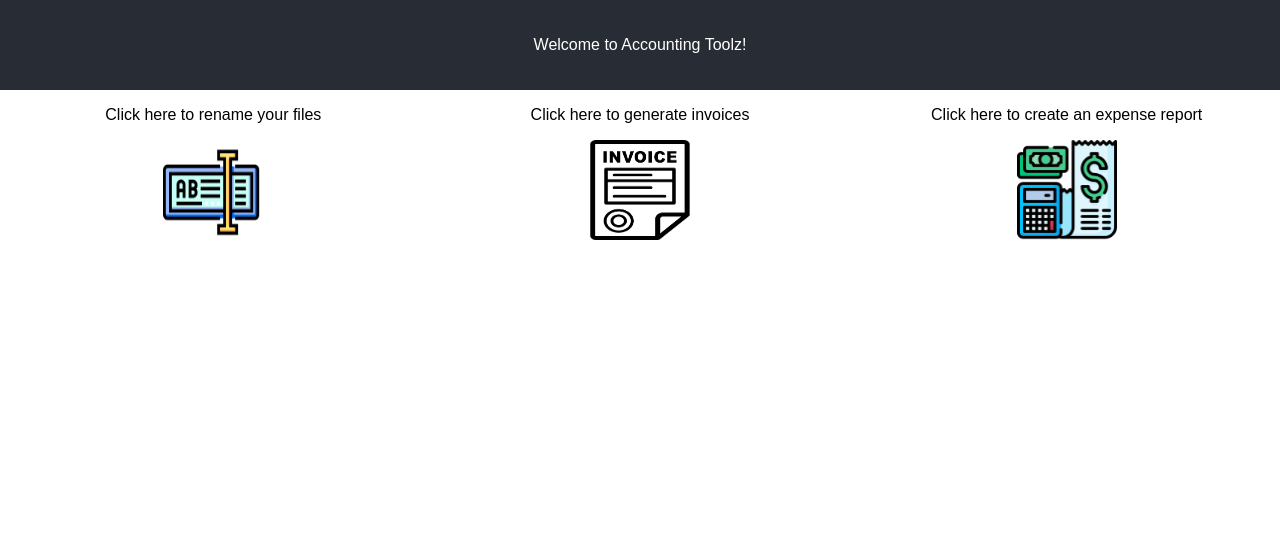
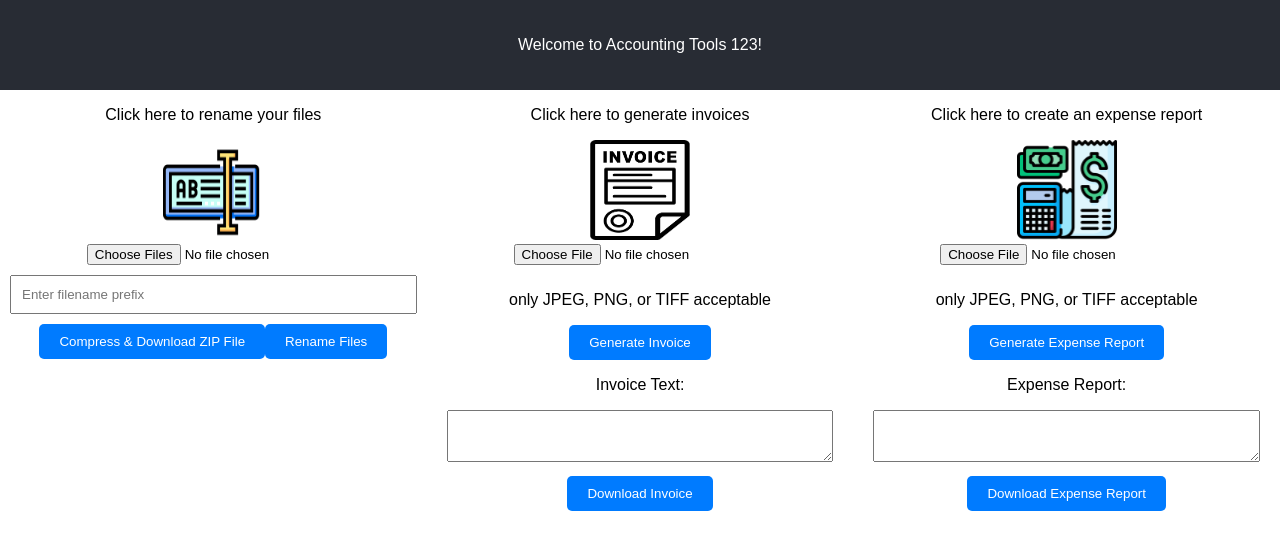
Before and after one commit to AccountingTools123/tools, a React (Create React App) app: page / in a window 1280 px wide. Shown: the top 550 px of the page. Built offline with nearby package versions, Linux system fonts and the light colour scheme.

Commit message:
Updated project with new features

```diff
--- a/package.json
+++ b/package.json
@@ -1,5 +1,4 @@
 {
-  "homepage": "http://accountingtools123.github.io/AccountingTools123-AccountingTools123.github.io",
   "name": "accountingtoolz",
   "version": "0.1.0",
   "private": true,
@@ -19,8 +18,6 @@
   },
   "scripts": {
     "start": "react-scripts start",
-    "predeploy": "npm run build",
-    "deploy": "gh-pages -d build",
     "build": "react-scripts build",
     "test": "react-scripts test",
     "eject": "react-scripts eject"
--- a/src/App.js
+++ b/src/App.js
@@ -37,7 +37,6 @@ function App() {
   }
 
   const rename = () => {
-    if (window.location.pathname === '/rename') {
     const data = {
       "files": files,
       "filenamePrefix": filenamePrefix
@@ -49,7 +48,6 @@ function App() {
       .catch((error) => {
         console.log(error);
       });
-    }
   }
 
   const handleDownloadInvoice = () => {
@@ -81,42 +79,28 @@ function App() {
     });
   }
 
-
-  const isRenamePage = window.location.pathname === '/rename';
-  const isInvoicePage = window.location.pathname === '/invoice';
-  const isExpensePage = window.location.pathname === '/expense';
-
   return (
     <div className="App">
       <header className="App-header">
-        <p>Welcome to Accounting Toolz!</p>
+        <p>Welcome to Accounting Tools 123!</p>
       </header>
 
-      <body >
+      <body>
         <div className="icons">
-      <div >
+          <div>
             <p>Click here to rename your files</p>
-        <img onClick={() => { window.location.href = '/rename' }} src="/rename.png" alt="rename" />
-      </div>
+            <div><img src="/rename.png" /></div>
 
-      <div >
-        <p>Click here to generate invoices</p>
-        <img onClick={() => { window.location.href = '/invoice' }} src="/invoice.png" alt="invoice" />
-      </div>
-      <div >
-        <p>Click here to create an expense report</p>
-        <img onClick={() => { window.location.href = '/expense' }} src="/expense.png" alt="expense" />
-      </div>
-        </div>
-        {isRenamePage && (
-          <>
             <input type="file" id="files" multiple onChange={handleFileChange} required />
             <input type="text" id="filenamePrefix" placeholder="Enter filename prefix" value={filenamePrefix} onChange={handlePrefixChange} />
             <button onClick={handleDownload}>Compress & Download ZIP File</button>
-          </>
-        )}
-        {isInvoicePage && (
-          <>
+            <button onClick={rename}>Rename Files</button>
+          </div>
+
+          <div>
+            <p>Click here to generate invoices</p>
+            <div><img src="/invoice.png" /></div>
+
             <input type="file" id="files" onChange={handleFileChange} required />
             <p>only JPEG, PNG, or TIFF acceptable</p>
             <button onClick={generateInvoice}>Generate Invoice</button>
@@ -125,12 +109,12 @@ function App() {
               <textarea value={invoiceText} readOnly />
               <button onClick={handleDownloadInvoice}>Download Invoice</button>
             </div>
-          </>
-        )}
-        {isExpensePage && (
-          <>
+          </div>
 
-            <>
+          <div>
+            <p>Click here to create an expense report</p>
+            <div><img src="/expense.png" /></div>
+
             <input type="file" id="files" onChange={handleFileChange} required />
             <p>only JPEG, PNG, or TIFF acceptable</p>
             <button onClick={generateInvoice}>Generate Expense Report</button>
@@ -139,9 +123,8 @@ function App() {
               <textarea value={invoiceText} readOnly />
               <button onClick={handleDownloadInvoice}>Download Expense Report</button>
             </div>
-          </>
-          </>
-        )}
+          </div>
+        </div>
       </body>
     </div>
   );
```
Lines whose indentation alone changed are shown as unchanged.
